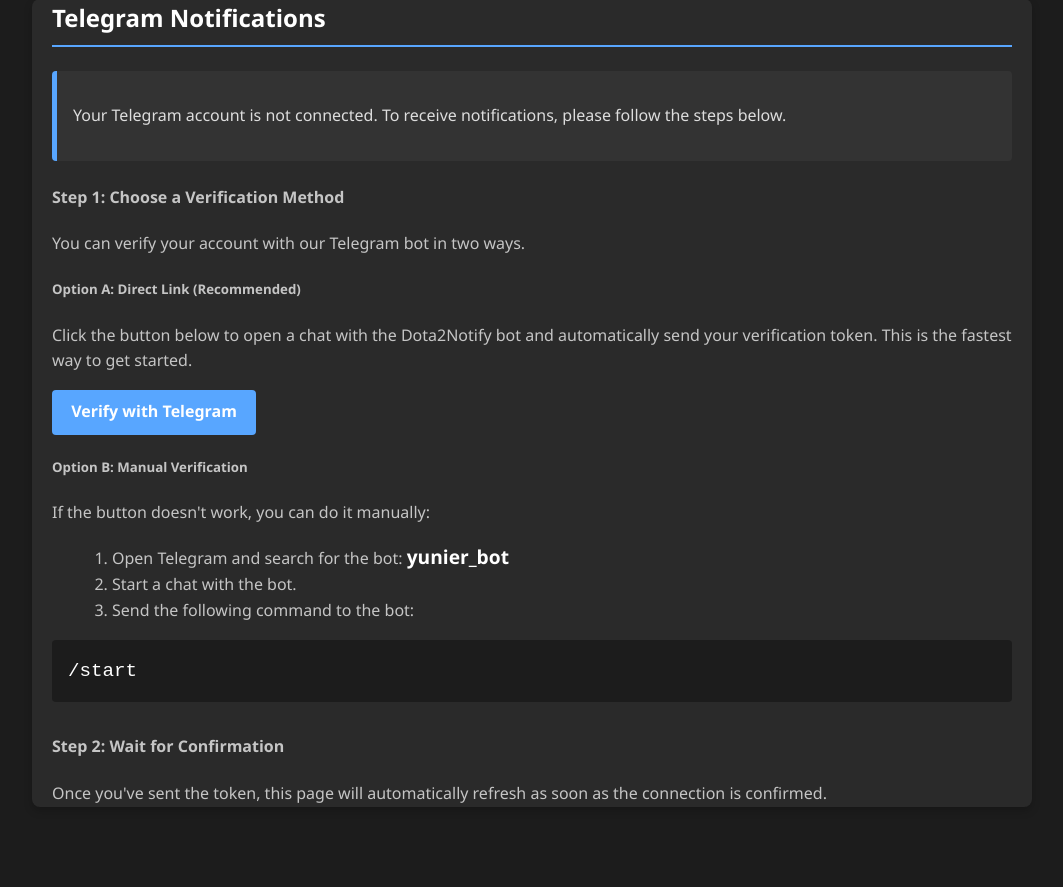
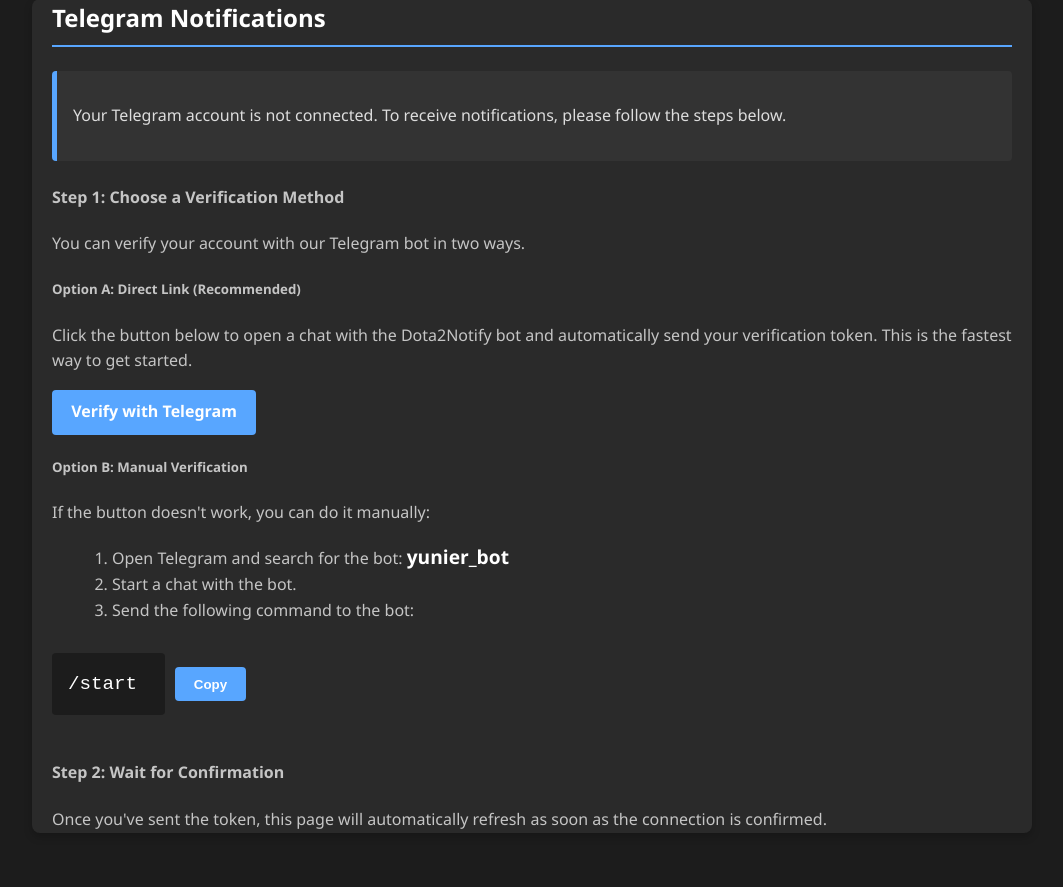
Before and after one commit to yuniersoad/py-dota2-notify, a Python web app: template src/dota2_notify/web/templates/notifications.html in a window 1280 px wide. Shown: the part 142-1029 px from the top of the page, without its empty margins (108-1171 px from the left). Run offline with Jinja, Linux system fonts and the light colour scheme; the template is opened without the code that fills it, so the values that code supplies are empty.

Commit message:
Button to copy telegram verification code

```diff
--- a/src/dota2_notify/web/templates/notifications.html
+++ b/src/dota2_notify/web/templates/notifications.html
@@ -35,7 +35,10 @@
             <li>Start a chat with the bot.</li>
             <li>Send the following command to the bot:</li>
         </ol>
-        <pre><code style="font-size: 1.2em; color: #fff;">/start {{ token }}</code></pre>
+        <div style="display: flex; align-items: center; gap: 10px;">
+            <pre><code id="copy-text" style="font-size: 1.2em; color: #fff;">/start {{ token }}</code></pre>
+            <button class="button" onclick="copyToClipboard()">Copy</button>
+        </div>
 
         <h4 style="margin-top: 2rem;">Step 2: Wait for Confirmation</h4>
         <p>Once you've sent the token, this page will automatically refresh as soon as the connection is confirmed.</p>
@@ -45,6 +48,16 @@
 {% block scripts %}
     {% if not verified %}
     <script>
+        function copyToClipboard() {
+            const textToCopy = document.getElementById('copy-text').innerText;
+            navigator.clipboard.writeText(textToCopy).then(() => {
+                // Optional: Show a confirmation message
+                alert('Copied to clipboard!');
+            }).catch(err => {
+                console.error('Failed to copy text: ', err);
+            });
+        }
+
         document.addEventListener('DOMContentLoaded', function () {
             const interval = setInterval(function () {
                 fetch("{{ url_for('is_telegram_connected') }}")
```
